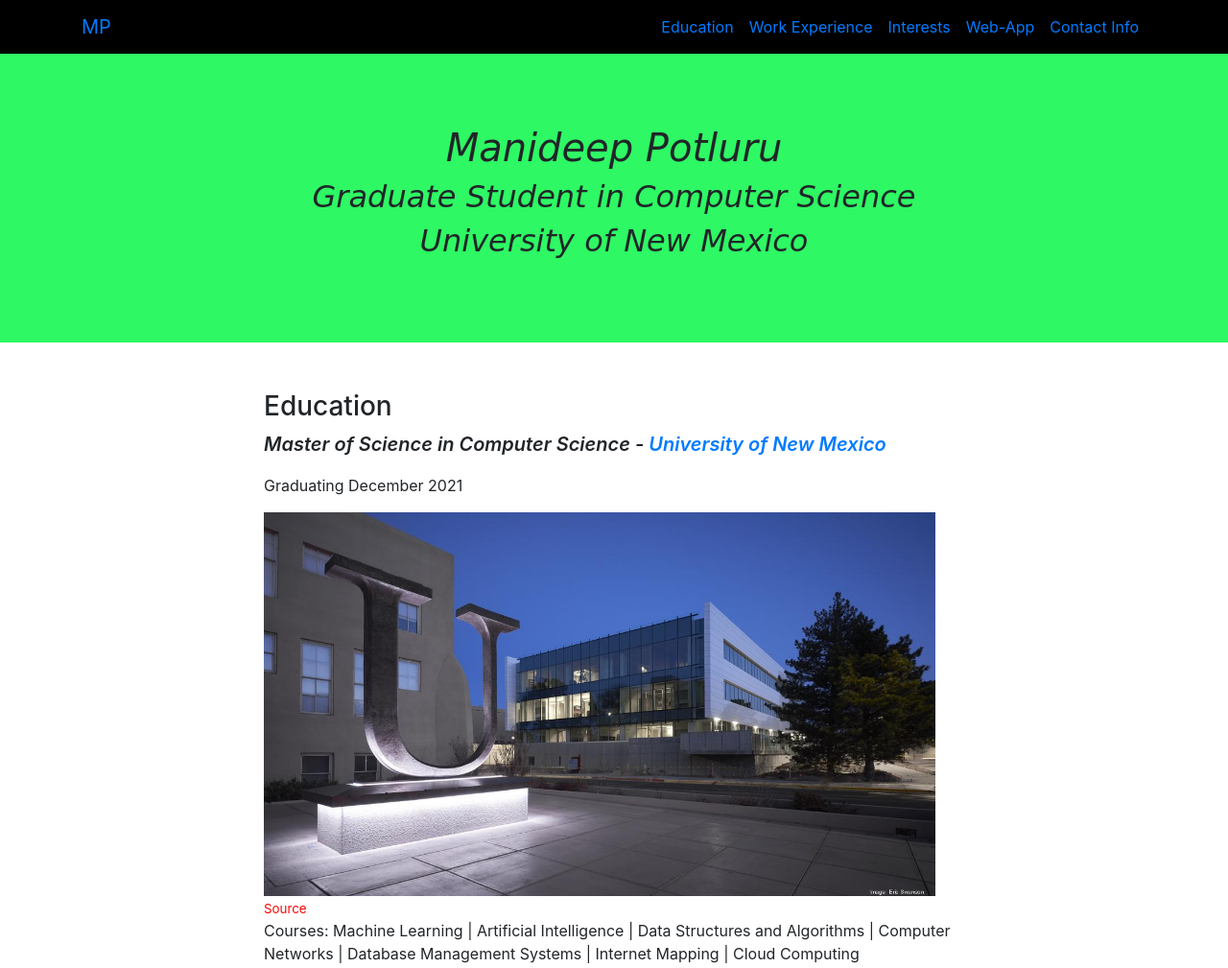
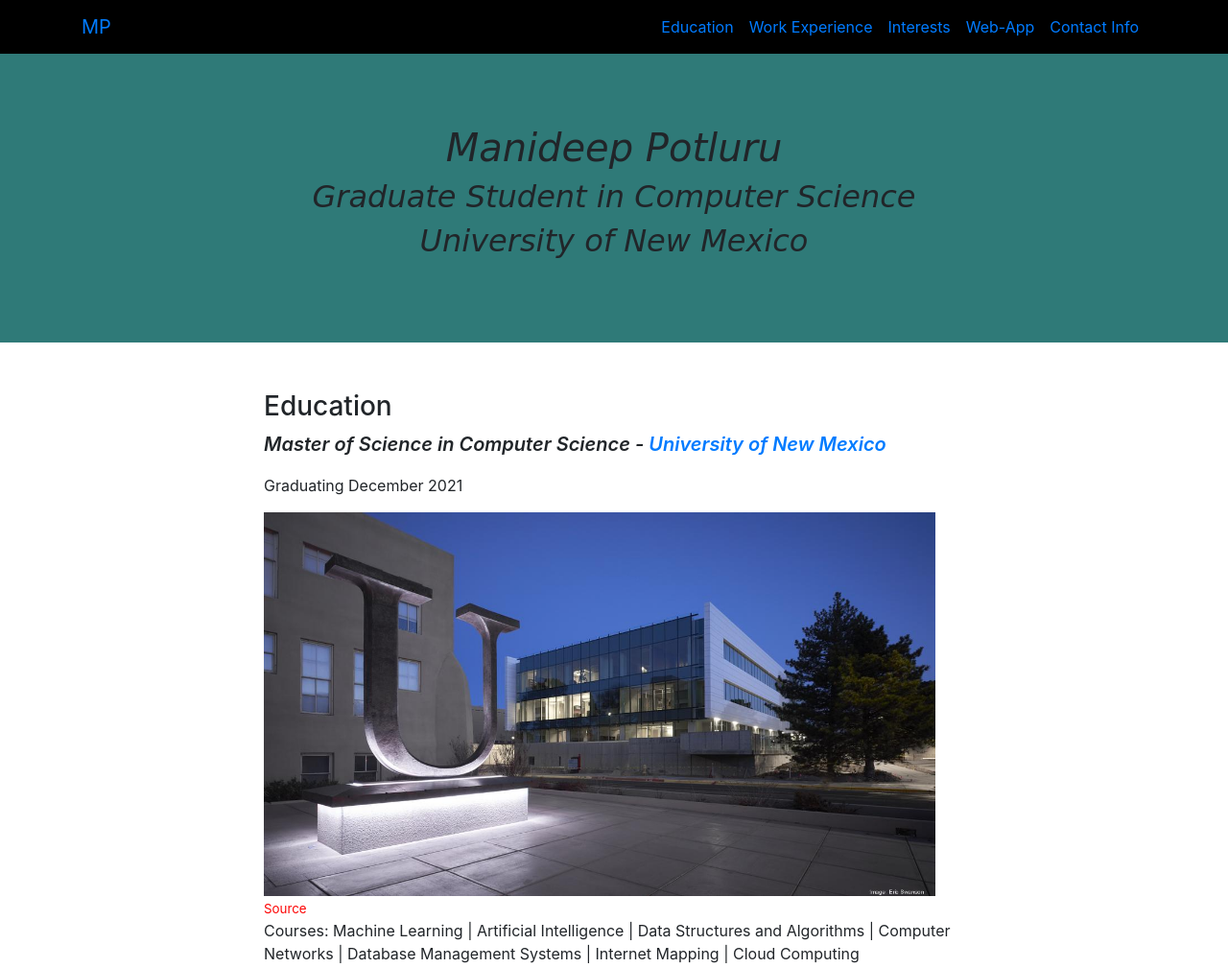
Before and after one commit to ManideepPotluru/ManideepPotluru.github.io, a plain HTML site: page index.html in a window 1280 px wide. Shown: the top 1009 px of the page at 96% size. Drawn offline with nearby package versions, Linux system fonts and the light colour scheme.

Commit message:
Update index.html

```diff
--- a/index.html
+++ b/index.html
@@ -51,7 +51,7 @@
     </nav>
 
     <header class=""
-        style="background-color:rgb(46, 248, 100); font-family:cursive; font-style: italic; font-weight:900;">
+        style="background-color:rgb(47, 122, 120); font-family:cursive; font-style: italic; font-weight:900;">
         <div class="container text-center">
             <h1>Manideep Potluru</h1>
             <h2>Graduate Student in Computer Science</h2>
```
